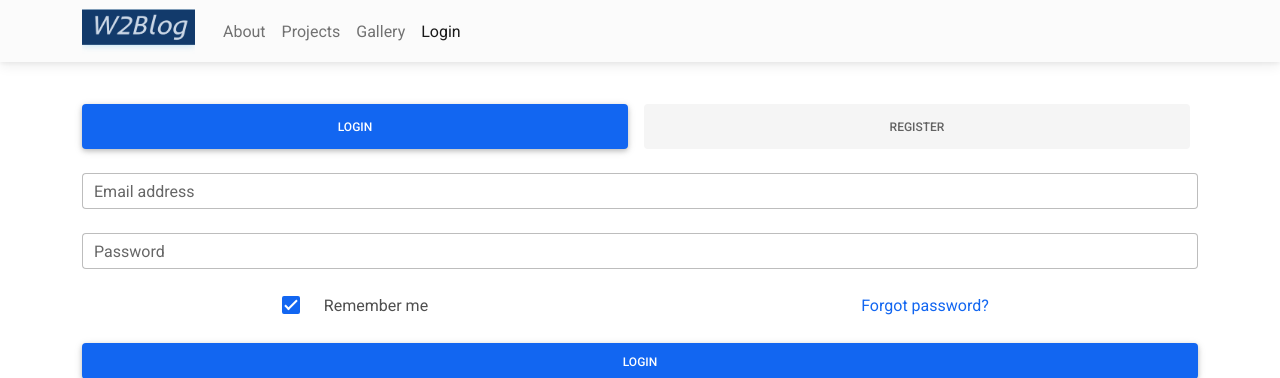
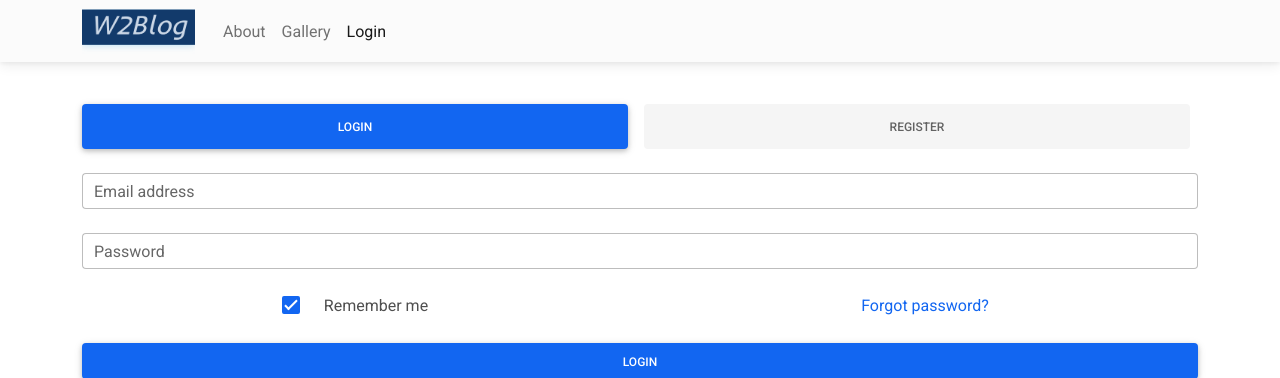
Before and after one commit to Metleb1996/W2Blog, a Flask app: page /lr in a window 1280 px wide. Shown: the top 378 px of the page. Run offline with Flask 2, Linux system fonts and the light colour scheme; some libraries are stand-ins or nearby versions.

Commit message:
From menu removed projects

```diff
--- a/templates/base.html
+++ b/templates/base.html
@@ -44,9 +44,6 @@
           <ul class="navbar-nav me-auto mb-2 mb-lg-0">
             <li class="nav-item">
               <a class="nav-link{% if request.path == '/about' %} active{% endif %}" href="{{url_for('about')}}">About</a>
-            </li>
-            <li class="nav-item">
-              <a class="nav-link{% if request.path == '/projects' %} active{% endif %}" href="{{url_for('projects')}}">Projects</a>
             </li>
             <li class="nav-item">
               <a class="nav-link{% if request.path == '/gallery' %} active{% endif %}" href="{{url_for('gallery')}}">Gallery</a>
```
